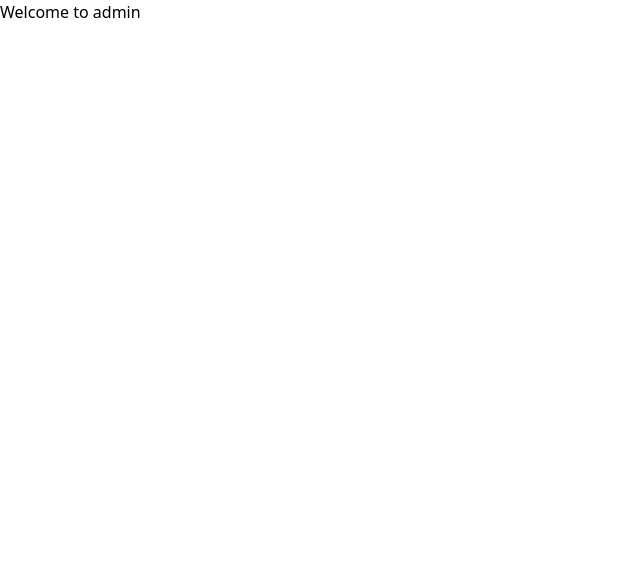
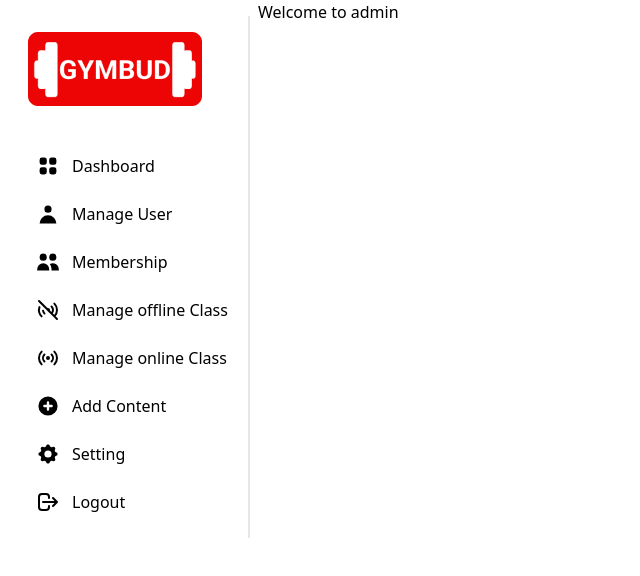
Before and after one commit to CapstoneAlterra/Frontend-Dev, a Nuxt app: page / in a window 1280 px wide. Shown: the top 576 px of the page, without its empty margins (0-640 px from the left). Built offline with nearby package versions, Linux system fonts and the light colour scheme.

Commit message:
fix layout

```diff
--- /dev/null
+++ b/layouts/default.vue
@@ -0,0 +1,18 @@
+<template>
+
+<div class="flex">
+  <sidebar-admin/>
+    <div class="w-full">
+    <Nuxt />
+  </div>
+</div>
+</template>
+
+<script>
+import SidebarAdmin from "~/components/admin/SidebarAdmin.vue"
+
+export default {
+  components: { SidebarAdmin },
+
+}
+</script>
```
